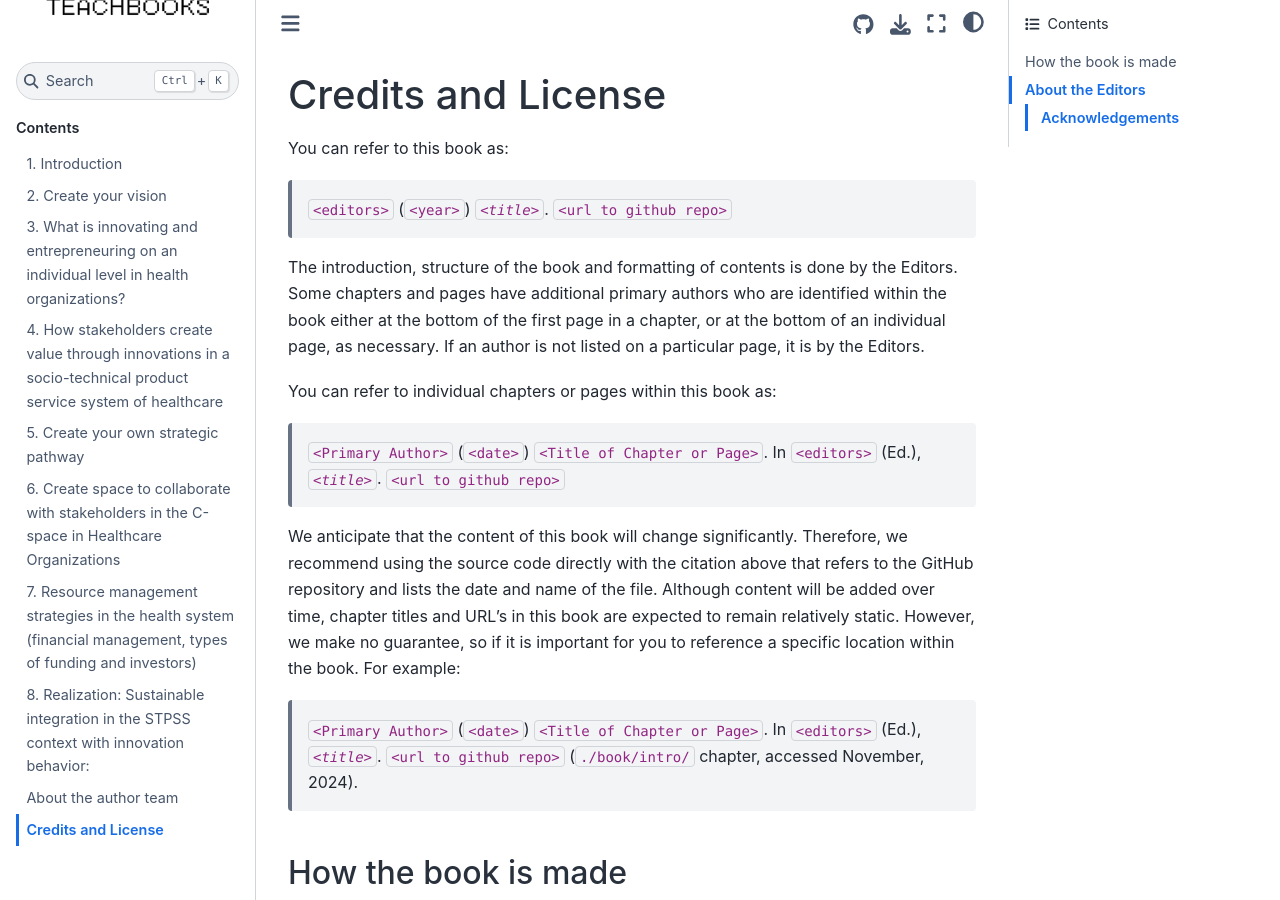
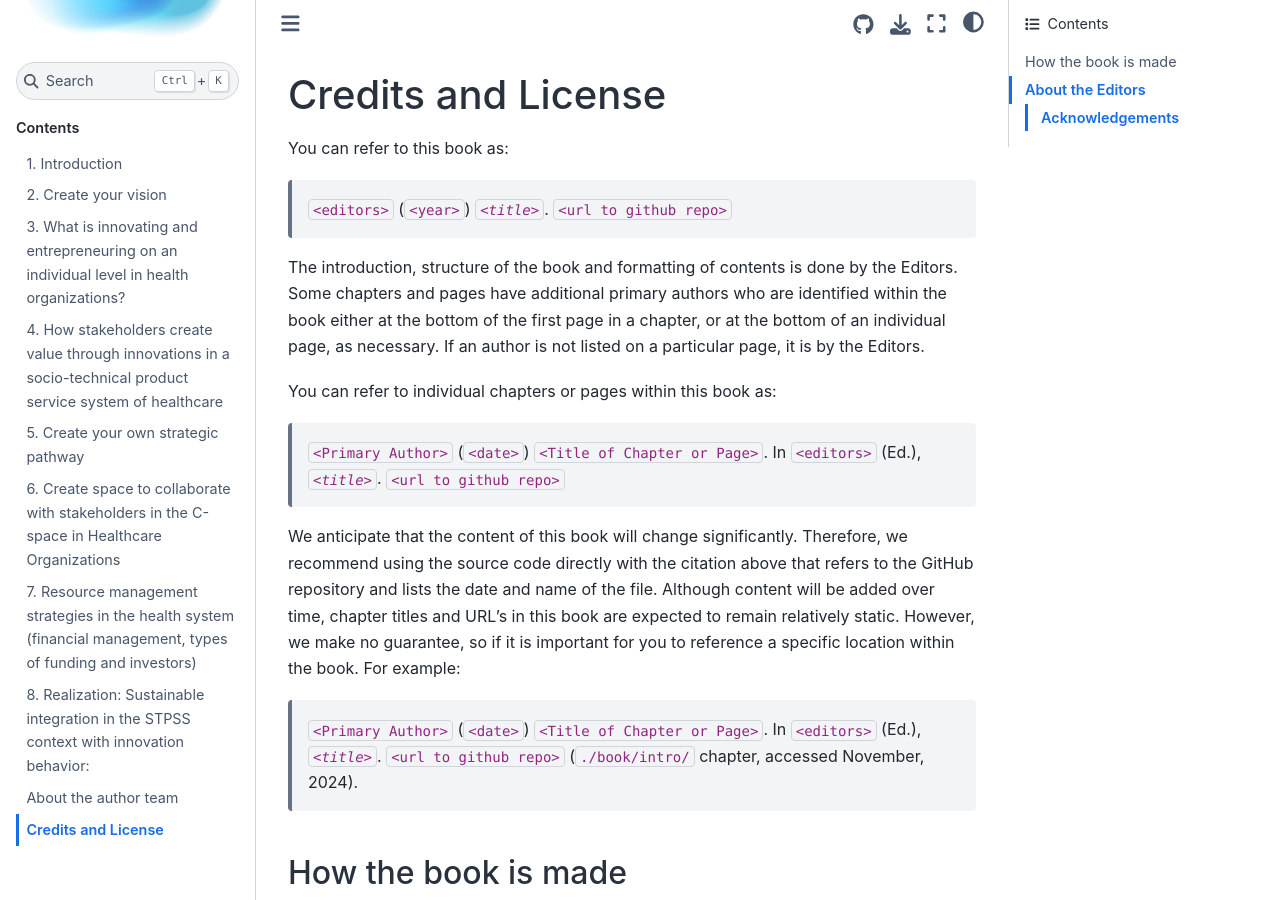
Before and after one commit to pietervandekerckhove/handbook-innovating-health, a Jupyter Book: the page built from book/credits.md, in a window 1280 px wide and 900 px high. Built offline with Jupyter Book 1.0.4 settings and Sphinx 7.4.7 and the Sphinx Book theme 1.1.4, drawn with Linux system fonts in a browser that asks for light colours; pages that are not in the unit, such as notebooks, are missing from menus; comment, search, counter and statistics services are not loaded.

Commit message:
Added convergence logo

```diff
--- a/book/_config.yml
+++ b/book/_config.yml
@@ -1,6 +1,6 @@
 title: Template
 author: TeachBooks Team, built with <a href="https://teachbooks.io">TeachBooks</a> and <a href="https://jupyterbook.org/">Jupyter Book</a>, <a href="https://creativecommons.org/licenses/by/4.0/" target="_blank" rel="license noopener noreferrer"">CC BY 4.0<img style="height:22px!important;margin-left:3px;vertical-align:text-bottom;" src="https://mirrors.creativecommons.org/presskit/icons/cc.svg" alt=""><img style="height:22px!important;margin-left:3px;vertical-align:text-bottom;" src="https://mirrors.creativecommons.org/presskit/icons/by.svg" alt=""></a> #add your own name here
-logo: figures/TB_logo.png #add your own logo here
+logo: figures/convergence_logo_rgb.jpg
 
 execute:
   execute_notebooks: "off"
```
Also changed, not shown: book/figures/convergence_logo_rgb.jpg (added).
